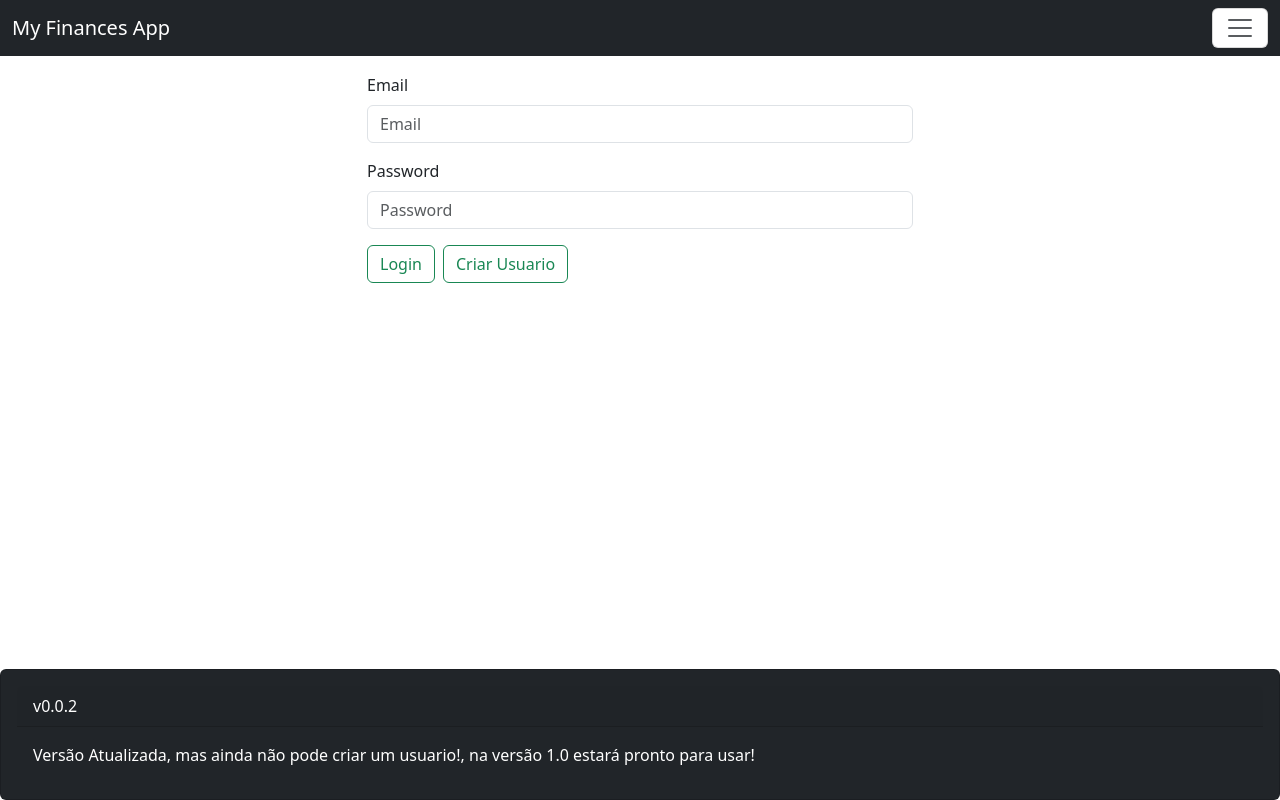
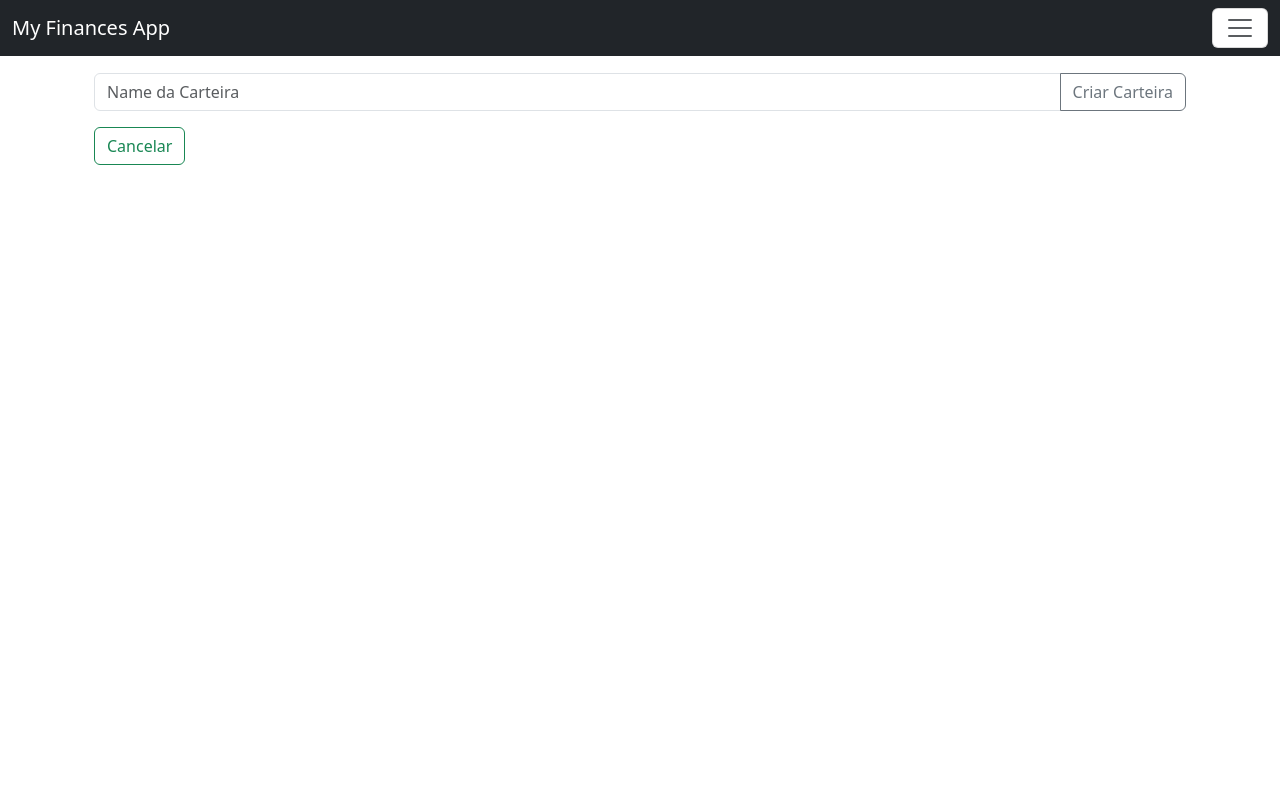
Before and after one commit to wendelfilipe/MyFinances-Frontend, a React (Create React App) app: page /createwallet in a window 1280 px wide. Before the commit this address led to /. Built offline with nearby package versions, Linux system fonts and the light colour scheme.

Commit message:
bulding frontend: create CreateWalletPage

```diff
--- a/src/components/assets/CreateAssets.js
+++ b/src/components/assets/CreateAssets.js
@@ -19,7 +19,6 @@ const CreateAssets = () => {
         const assetsName = assets.map(asset => asset["2. name"]);
         const assetsSymbol = assets.map(asset => asset["1. symbol"]);
         setAssetsName(assetsName)
-        debugger
 
     }
 
--- a/src/components/home/HomePage.js
+++ b/src/components/home/HomePage.js
@@ -20,7 +20,7 @@ const HomePage = () => {
     const cookie = getCookies();
     const userIdString = cookie.UserIdCookie;
     const userId = parseInt(userIdString, 10);
-    debugger
+
 
 
     useEffect (() => {
--- a/src/components/router/Router.jsx
+++ b/src/components/router/Router.jsx
@@ -9,7 +9,7 @@ import WalletHome from '../home/walletHome/WalletHome';
 import CreateWallet from '../wallet/CreateWallet';
 
 const RouterComponent = () => {
-    const [isLoggedIn, setIsLoggedIn] = useState();
+    const [isLoggedIn, setIsLoggedIn] = useState([]);
 
     // Componente de rota protegida
     async function handleLogin(){
--- a/src/components/wallet/CreateWallet.js
+++ b/src/components/wallet/CreateWallet.js
@@ -1,13 +1,48 @@
-import React from "react";
+import React, { useState } from "react";
+import api from "../../api/Api";
 
 const CreateWallet = () => {
+
+    const [name, setName] = useState('');
+
+    function getCookies() {
+        const cookies = document.cookie.split(';').reduce((cookies, cookie) => {
+            const [name, value] = cookie.split('=').map(cookie => cookie.trim());
+            cookies[name] = value;
+            return cookies;
+        }, {});
+        return cookies;
+    }
+
+    // Exemplo de como usar a função getCookies()
+    const cookie = getCookies();
+    const userIdString = cookie.UserIdCookie;
+    const userId = parseInt(userIdString, 10);
+
+    async function getUserIdAndCriarWallet(){
+        debugger
+        const user = await api.get(`user/GetUserDTOByIdAsync/${userId}`)
+        const wallet = {
+            "name": name,
+            "userid": userId,
+            "user": user
+        }
+        debugger
+        await api.post("wallet/PostWalletDTOAsync", wallet)
+        debugger
+    }
 
 
     return (
 
         <div>
             <div>
-                <a className="btn btn-outline-success">Criar</a>
+            <div className="input-group mb-3">
+                <input type="text" value={name} onChange={(e) => setName(e.target.value)} className="form-control" placeholder="Name da Carteira" aria-label="Recipient's username" aria-describedby="button-addon2"/>
+                <button className="btn btn-outline-secondary" onClick={getUserIdAndCriarWallet} type="button" id="button-addon2">Criar Carteira</button>
+            </div>
+            </div>
+            <div>
                 <a className="btn btn-outline-success" href="/homepage">Cancelar</a>
             </div>
         </div>
```
